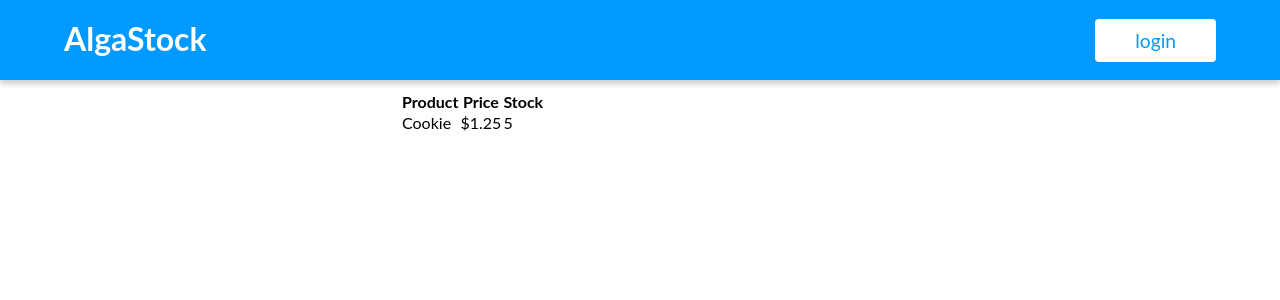
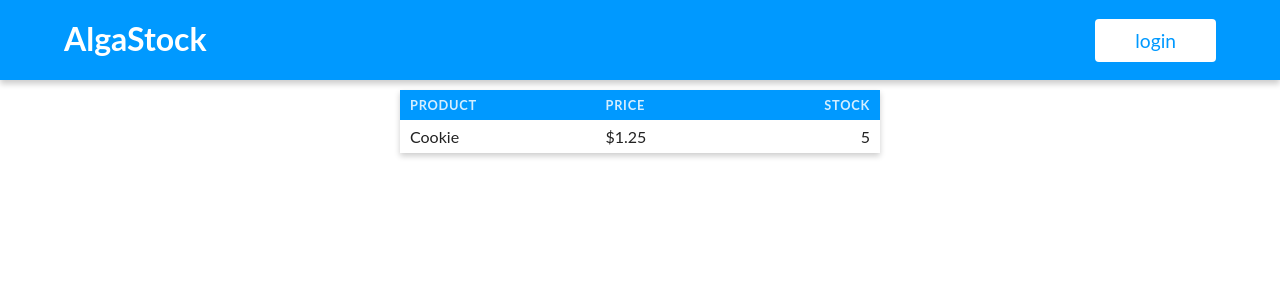
Before and after one commit to CarolinaOlivaCruz/spa-alga-works, a React (Create React App) app: page / in a window 1280 px wide. Shown: the top 300 px of the page. Built offline with nearby package versions, Linux system fonts and the light colour scheme.

Commit message:
feat: style table

```diff
--- a/package.json
+++ b/package.json
@@ -8,9 +8,10 @@
     "@testing-library/user-event": "^13.2.1",
     "@types/jest": "^27.0.1",
     "@types/node": "^16.7.13",
-    "@types/react": "^18.0.0",
-    "@types/react-dom": "^18.0.0",
+    "@types/react": "^18.0.26",
+    "@types/react-dom": "^18.0.10",
     "@types/styled-components": "^5.1.26",
+    "i": "^0.3.7",
     "react": "^18.2.0",
     "react-dom": "^18.2.0",
     "react-scripts": "5.0.1",
--- a/src/components/App/index.tsx
+++ b/src/components/App/index.tsx
@@ -9,7 +9,7 @@ export const App = () => {
     <div>
       <Header />
       <Container>
-      <Table />
+        <Table />
       </Container>
     </div>
   );
--- a/src/components/shared/Container/index.tsx
+++ b/src/components/shared/Container/index.tsx
@@ -1,10 +1,11 @@
 import React from "react";
 import { ContainerStyled } from "./styles";
 
-declare interface iContainer {
+interface iContainer {
   children: JSX.Element;
 }
 
 export const Container: React.FC<iContainer> = (props) => {
+
   return <ContainerStyled>{props.children}</ContainerStyled>;
 };
--- a/src/components/shared/Table/index.tsx
+++ b/src/components/shared/Table/index.tsx
@@ -1,4 +1,6 @@
+import React from "react";
 import { TableStyled } from "./styles";
+
 
 export const Table = () => {
   return (
@@ -7,14 +9,14 @@ export const Table = () => {
         <tr>
             <th>Product</th>
             <th>Price</th>
-            <th>Stock</th>
+            <th className="rigth">Stock</th>
         </tr>
       </thead>
       <tbody>
         <tr>
            <td>Cookie</td>
            <td>$1.25</td>
-           <td>5</td>
+           <td className="rigth">5</td>
         </tr>
       </tbody>
     </TableStyled>
--- a/src/components/shared/Table/styles.ts
+++ b/src/components/shared/Table/styles.ts
@@ -1,3 +1,41 @@
-import styled from "styled-components";
+import styled, { css } from "styled-components";
 
-export const TableStyled = styled.table``
+export const TableStyled = styled.table`
+  width: 100%;
+  box-shadow: 0 3px 6px rgba(0, 0, 0, 0.2);
+  border-collapse: collapse;
+
+  thead {
+    background-color: #09f;
+
+    tr th {
+      color: #ffffffd4;
+      text-align: left;
+      padding: 7px 10px;
+      font-size: 0.8em;
+      text-transform: uppercase;
+      letter-spacing: 0.75px;
+
+      &.rigth {
+        text-align: right;
+      }
+    }
+  }
+
+  tbody {
+    tr {
+      &:hover {
+        background-color: #0099ff70;
+      }
+
+      td {
+        padding: 7px 10px;
+        color: #222;
+
+        &.rigth {
+        text-align: right;
+      }
+      }
+    }
+  }
+`;
```
Also changed, not shown: src/components/shared/Input/styles.ts (+7 -7 lines), 1 other file (tests, documents, lock files or other folders).
